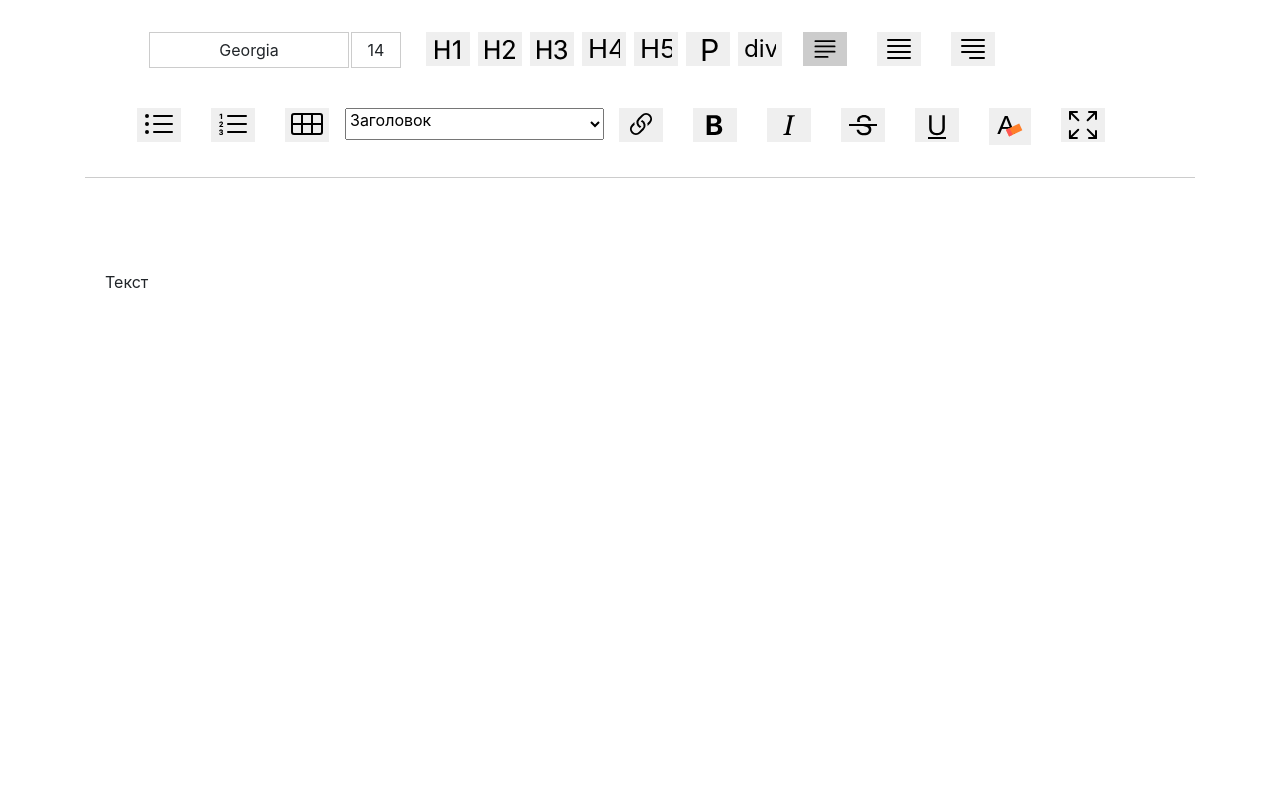
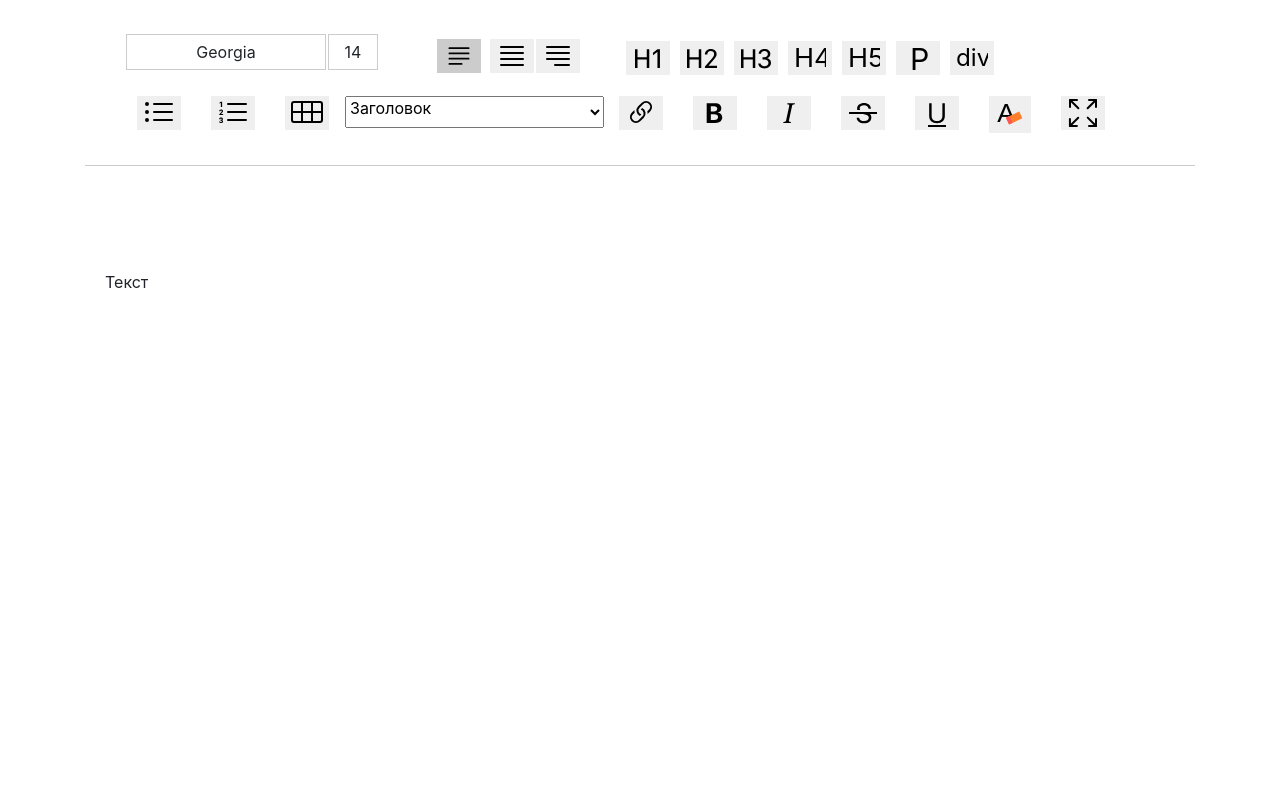
Before and after one commit to dimaarion/react-redactor, a React (Create React App) app: page / in a window 1280 px wide. Shown: the top 800 px of the page. Built offline with nearby package versions, Linux system fonts and the light colour scheme.

Commit message:
dimaarion/react-redactor.git

```diff
--- a/src/Aligns.js
+++ b/src/Aligns.js
@@ -10,7 +10,9 @@ function Aligns(props) {
     setitemsLine(props.align);
   }, [props.align]);
   return (
-    <div className="row  p-2 aligns">
+    <table className="aligns">
+      <tbody>
+        <tr>
           <Lineleft
             find={props.find}
             setActive={props.setActive}
@@ -24,7 +26,7 @@ function Aligns(props) {
             style={{ height: "auto" }}
             ititalTegs={props.ititalTegs}
             items={props.items}
-        setSelectPanelDicplay = {props.setSelectPanelDicplay}
+            setSelectPanelDicplay={props.setSelectPanelDicplay}
           />
           <Linecenter
             find={props.find}
@@ -37,7 +39,7 @@ function Aligns(props) {
             style={{ height: "auto" }}
             ititalTegs={props.ititalTegs}
             items={props.items}
-        setSelectPanelDicplay = {props.setSelectPanelDicplay}
+            setSelectPanelDicplay={props.setSelectPanelDicplay}
           />
           <Lineright
             find={props.find}
@@ -50,9 +52,11 @@ function Aligns(props) {
             style={{ height: "auto" }}
             ititalTegs={props.ititalTegs}
             items={props.items}
-        setSelectPanelDicplay = {props.setSelectPanelDicplay}
+            setSelectPanelDicplay={props.setSelectPanelDicplay}
           />
-    </div>
+        </tr>
+      </tbody>
+    </table>
   );
 }
 export default Aligns;
--- a/src/Headers.js
+++ b/src/Headers.js
@@ -17,7 +17,7 @@ function Headers(props) {
       svg: (
         <path d="M8.637 13V3.669H7.379V7.62H2.758V3.67H1.5V13h1.258V8.728h4.62V13h1.259zm5.329 0V3.669h-1.244L10.5 5.316v1.265l2.16-1.565h.062V13h1.244z" />
       ),
-      names:"Заголовок 1"
+      names: "Заголовок 1"
     },
     {
       t: "H2",
@@ -25,7 +25,7 @@ function Headers(props) {
       svg: (
         <path d="M7.638 13V3.669H6.38V7.62H1.759V3.67H.5V13h1.258V8.728h4.62V13h1.259zm3.022-6.733v-.048c0-.889.63-1.668 1.716-1.668.957 0 1.675.608 1.675 1.572 0 .855-.554 1.504-1.067 2.085l-3.513 3.999V13H15.5v-1.094h-4.245v-.075l2.481-2.844c.875-.998 1.586-1.784 1.586-2.953 0-1.463-1.155-2.556-2.919-2.556-1.941 0-2.966 1.326-2.966 2.74v.049h1.223z" />
       ),
-      names:"Заголовок 2"
+      names: "Заголовок 2"
     },
     {
       t: "H3",
@@ -33,7 +33,7 @@ function Headers(props) {
       svg: (
         <path d="M7.637 13V3.669H6.379V7.62H1.758V3.67H.5V13h1.258V8.728h4.62V13h1.259zm3.625-4.272h1.018c1.142 0 1.935.67 1.949 1.674.013 1.005-.78 1.737-2.01 1.73-1.08-.007-1.853-.588-1.935-1.32H9.108c.069 1.327 1.224 2.386 3.083 2.386 1.935 0 3.343-1.155 3.309-2.789-.027-1.51-1.251-2.16-2.037-2.249v-.068c.704-.123 1.764-.91 1.723-2.229-.035-1.353-1.176-2.4-2.954-2.385-1.873.006-2.857 1.162-2.898 2.358h1.196c.062-.69.711-1.299 1.696-1.299.998 0 1.695.622 1.695 1.525.007.922-.718 1.592-1.695 1.592h-.964v1.074z" />
       ),
-      names:"Заголовок 3"
+      names: "Заголовок 3"
     },
     {
       t: "H4",
@@ -51,7 +51,7 @@ function Headers(props) {
           H4
         </text>
       ),
-      names:"Заголовок 4"
+      names: "Заголовок 4"
     },
     {
       t: "H5",
@@ -69,7 +69,7 @@ function Headers(props) {
           H5
         </text>
       ),
-      names:"Заголовок 5"
+      names: "Заголовок 5"
     },
     {
       t: "P",
@@ -87,7 +87,7 @@ function Headers(props) {
           P
         </text>
       ),
-      names:"Обычный текст с интервалом"
+      names: "Обычный текст с интервалом"
     },
     {
       t: "div",
@@ -105,13 +105,14 @@ function Headers(props) {
           div
         </text>
       ),
-      names:"Обычный текст без интервала"
+      names: "Обычный текст без интервала"
     }
   ];
   if (props.type === "block") {
     return (
-      <div className="headers">
-        <div>
+      <table className="headers">
+        <tbody>
+          <tr>
             {H.map((x, i) => (
               <Htype
                 key={i * 4}
@@ -133,20 +134,28 @@ function Headers(props) {
                 setSelectPanelDicplay={props.setSelectPanelDicplay}
               />
             ))}
-        </div>
+          </tr>
+        </tbody>
+      </table>
+    );
+  } else if (props.type === "select") {
+    return (
+      <div>
+        <select
+          className="form-select pb-2"
+          onChange={(e) => selectedStyles(props, e.target.value)}
+        >
+          <option>Заголовок</option>
+          {H.map((x, i) => (
+            <option value={x.t} key={x.t}>
+              {x.names}
+            </option>
+          ))}
+        </select>
       </div>
     );
-  } else if (props.type === "select") {
-    return (<div>
-      <select className="form-select pb-2" onChange = {(e)=>selectedStyles(props, e.target.value)}>
-        <option>Заголовок</option>
-        {H.map((x, i)=><option value = {x.t} key = {x.t}>{x.names}</option>)}
-      </select>
-
-    </div>)
   } else {
-    return <div></div>
+    return <div></div>;
   }
-
 }
 export default Headers;
--- a/src/Htype.js
+++ b/src/Htype.js
@@ -1,5 +1,5 @@
 import React from "react";
-import {replaceElement} from "./action/index";
+import { replaceElement } from "./action/index";
 function Htype(props) {
   function hActive(t, n) {
     if (t === n) {
@@ -7,16 +7,17 @@ function Htype(props) {
     }
   }
   return (
+    <td>
       <button
         type="button"
         style={props.typeStyle(props.find.tagName, props.t, "button", props.s)}
         onClick={() => {
           // props.izmtegs(props.t, props.find, props.items);
           props.settegsLocal(props.t);
-        props.setActive((props.active === false) ? true : false);
+          props.setActive(props.active === false ? true : false);
           props.setIconTags(props.t);
           props.setSelectPanelDicplay(false);
-        replaceElement(props)
+          replaceElement(props);
         }}
         className={hActive(props.tegsLocal, props.t)}
       >
@@ -29,8 +30,8 @@ function Htype(props) {
         >
           {props.svg}
         </svg>
-
       </button>
+    </td>
   );
 }
 export default Htype;
--- a/src/Linecenter.js
+++ b/src/Linecenter.js
@@ -2,7 +2,7 @@ import React from "react";
 
 function Linecenter(props) {
   return (
-    <div className="col-sm text-left">
+    <td className="text-left">
       <button
         type="button"
         className={"bi bi-justify-left " + props.itemsLine + "-itemc"}
@@ -26,7 +26,7 @@ function Linecenter(props) {
           />
         </svg>
       </button>
-    </div>
+    </td>
   );
 }
 export default Linecenter;
--- a/src/Lineleft.js
+++ b/src/Lineleft.js
@@ -2,7 +2,7 @@ import React from "react";
 
 function Lineleft(props) {
   return (
-    <div className="col-sm text-left">
+    <td className="text-left pr-2">
       <button
         type="button"
         className={"bi bi-justify-left " + props.itemsLine + "-iteml"}
@@ -26,7 +26,7 @@ function Lineleft(props) {
           />
         </svg>
       </button>
-    </div>
+    </td>
   );
 }
 export default Lineleft;
--- a/src/Lineright.js
+++ b/src/Lineright.js
@@ -2,7 +2,7 @@ import React from "react";
 
 function Lineright(props) {
   return (
-    <div className="col-sm text-left">
+    <td className=" text-left pr-2">
       <button
         type="button"
         className={"bi bi-justify-left " + props.itemsLine + "-itemr"}
@@ -26,7 +26,7 @@ function Lineright(props) {
           />
         </svg>
       </button>
-    </div>
+    </td>
   );
 }
 export default Lineright;
--- a/src/Panel.js
+++ b/src/Panel.js
@@ -15,6 +15,7 @@ import CloseControl from "./CloseControl";
 import LinkRemove from "./LinkRemove";
 import Table from "./Table";
 import Lincks from "./Lincks";
+
 import TableColRedactor from "./TableColRedactor";
 
 function typeStyle(t, g, o) {
@@ -39,7 +40,14 @@ function Panel(props) {
   const [state, setstate] = useState({ link: false });
   return (
     <div className="container controlPanel">
-      <div className="row ">
+      <table>
+        <tbody>
+          <tr>
+            <td>
+              <table>
+                <tbody>
+                  <tr>
+                    <td>
                       <FamelyF
                         setActive={props.setActive}
                         active={props.active}
@@ -50,6 +58,8 @@ function Panel(props) {
                         items={props.items}
                         setSelectPanelDicplay={props.setSelectPanelDicplay}
                       />
+                    </td>
+                    <td>
                       <Fonts
                         setActive={props.setActive}
                         active={props.active}
@@ -61,6 +71,27 @@ function Panel(props) {
                         items={props.items}
                         setSelectPanelDicplay={props.setSelectPanelDicplay}
                       />
+                    </td>
+                  </tr>
+                </tbody>
+              </table>
+            </td>
+
+            <td>
+              <Aligns
+                find={props.find}
+                setActive={props.setActive}
+                active={props.active}
+                typeStyle={typeStyle}
+                align={props.align}
+                aligns={props.aligns}
+                style={{ height: "auto" }}
+                ititalTegs={props.ititalTegs}
+                items={props.items}
+                setSelectPanelDicplay={props.setSelectPanelDicplay}
+              />
+            </td>
+            <td>
               <Headers
                 type={"block"}
                 setActive={props.setActive}
@@ -78,19 +109,11 @@ function Panel(props) {
                 setIconTags={props.setIconTags}
                 setSelectPanelDicplay={props.setSelectPanelDicplay}
               />
-        <Aligns
-          find={props.find}
-          setActive={props.setActive}
-          active={props.active}
-          typeStyle={typeStyle}
-          align={props.align}
-          aligns={props.aligns}
-          style={{ height: "auto" }}
-          ititalTegs={props.ititalTegs}
-          items={props.items}
-          setSelectPanelDicplay={props.setSelectPanelDicplay}
-        />
-
+            </td>
+          </tr>
+        </tbody>
+      </table>
+      <div className="row ">
         <div className="row  p-2 list">
           <ListUl
             setActive={props.setActive}
@@ -121,11 +144,9 @@ function Panel(props) {
             createTd={props.createTd}
             createTr={props.createTr}
             createTable={props.createTable}
-            setSelectPanelDicplay = {props.setSelectPanelDicplay}
+            setSelectPanelDicplay={props.setSelectPanelDicplay}
             find={props.find}
           />
-
-
         </div>
 
         <div className="row p-2">
--- a/src/css/fonts.css
+++ b/src/css/fonts.css
@@ -1,10 +1,8 @@
-#fontsTxt{
+#fontsTxt {
   margin-top: 8px;
-    width: 50px;
-    margin-left: 25px;
-
+  padding: 0px;
 }
-#fontsTxt li{
+#fontsTxt li {
   position: relative;
   list-style: none;
   cursor: pointer;
@@ -16,10 +14,10 @@
   padding-bottom: 5px;
   z-index: 8000;
 }
-#fontsTxt li:hover{
+#fontsTxt li:hover {
   background-color: #cccccc;
 }
-#fontsTxt li ul{
+#fontsTxt li ul {
   position: absolute;
   display: none;
   margin: 0px;
@@ -28,14 +26,12 @@
   overflow: scroll;
   height: 250px;
 }
-#fontsTxt li ul li{
+#fontsTxt li ul li {
   cursor: pointer;
 }
-#fontsTxt li:hover ul{
+#fontsTxt li:hover ul {
   display: block;
-
-
 }
-#fontsTxt li ul li:hover{
+#fontsTxt li ul li:hover {
   background-color: #cccccc;
 }
--- a/src/css/fontsFamely.css
+++ b/src/css/fontsFamely.css
@@ -1,8 +1,10 @@
-#fontsTxtFamely{
+#fontsTxtFamely {
   margin-top: 8px;
   z-index: 8000;
+  position: relative;
+  padding: 0px;
 }
-#fontsTxtFamely li{
+#fontsTxtFamely li {
   position: relative;
   list-style: none;
   cursor: pointer;
@@ -14,11 +16,11 @@
   padding-bottom: 5px;
   z-index: 8000;
 }
-#fontsTxtFamely li:hover{
+#fontsTxtFamely li:hover {
   background-color: #cccccc;
   z-index: 8000;
 }
-#fontsTxtFamely li ul{
+#fontsTxtFamely li ul {
   position: absolute;
   display: none;
   margin: 0px;
@@ -26,17 +28,14 @@
   width: 200px;
   overflow: scroll;
   height: 250px;
-
 }
-#fontsTxtFamely li ul li{
+#fontsTxtFamely li ul li {
   cursor: pointer;
 }
-#fontsTxtFamely li:hover ul{
+#fontsTxtFamely li:hover ul {
   display: block;
   z-index: 8000;
-
-
 }
-#fontsTxtFamely li ul li:hover{
+#fontsTxtFamely li ul li:hover {
   background-color: #cccccc;
 }
```
Lines whose indentation alone changed are shown as unchanged.
